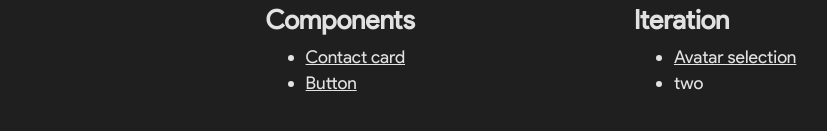
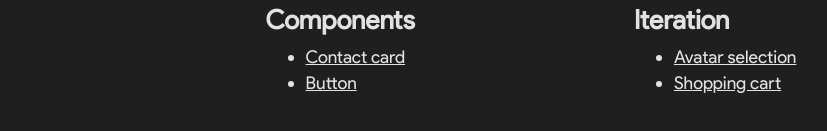
Before and after one commit to tyVespA/react-components-tests-next, a Next.js app: page /partOne in a window 1280 px wide. Shown: the part 213-344 px from the top of the page, without its empty margins (109-936 px from the left). Built offline with nearby package versions, Linux system fonts and the light colour scheme.

Commit message:
Link to new exercise

```diff
--- a/app/partOne/page.js
+++ b/app/partOne/page.js
@@ -23,7 +23,9 @@ function Page() {
             <Link href="/partOne/03-avatar">
               <li>Avatar selection</li>
             </Link>
-            <li>two</li>
+            <Link href="/partOne/04-shoppingCart">
+              <li>Shopping cart</li>
+            </Link>
           </ul>
         </section>
       </div>
```
